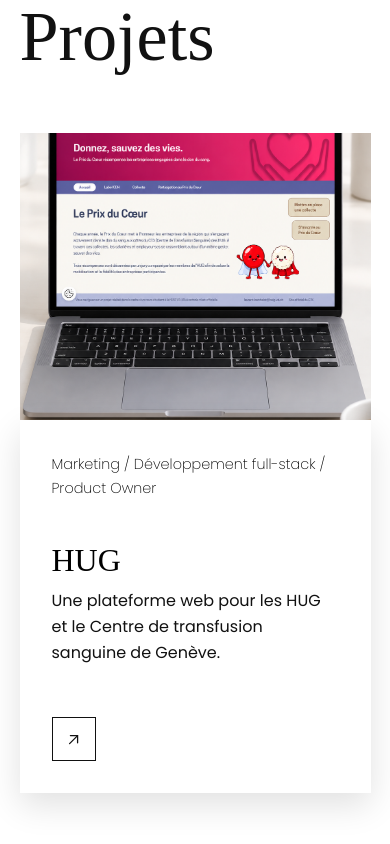
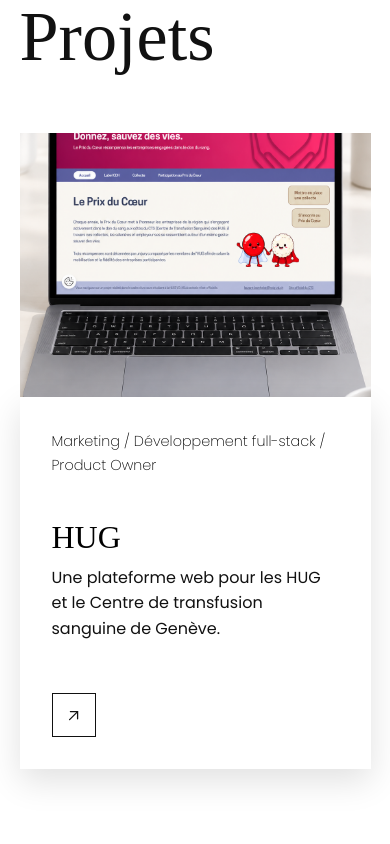
Before and after one commit to Unseile/Portfolio, a Vue app in the folder vue/: page / in a window 390 px wide. Shown: the part 940-1784 px from the top of the page. Built offline with nearby package versions, Linux system fonts and the light colour scheme; a web font is replaced by a local one.

Commit message:
Update ProjectSection.vue

```diff
--- a/vue/src/components/ProjectSection.vue
+++ b/vue/src/components/ProjectSection.vue
@@ -329,8 +329,12 @@
     position: relative;
     z-index: 0;
     order: 2;
+    flex: 0 0 auto;           /* ne rétrécit jamais */
     width: 100%;
-    height: 34vh;
+    height: auto;
+    aspect-ratio: 4 / 3;      /* la hauteur suit la largeur de l'écran, pas la hauteur du téléphone */
+    object-fit: cover;
+    background: #ececec;      /* gris clair : on voit la zone même si l'image est très claire ou en chargement */
   }
 
   .title-section-block {
@@ -350,12 +354,12 @@
 
   .title-section-button {
     position: relative;
-    z-index: 1;                    /* la carte passe toujours devant l'image */
+    z-index: 1;               /* la carte passe devant l'image, jamais derrière */
     display: block;
     order: 3;
     align-self: flex-end;
     width: 100%;
-    margin-top: calc(var(--card-overlap) * -1);
+    margin-top: 0;            /* plus de chevauchement */
   }
 
   .title-section-skill {
```
